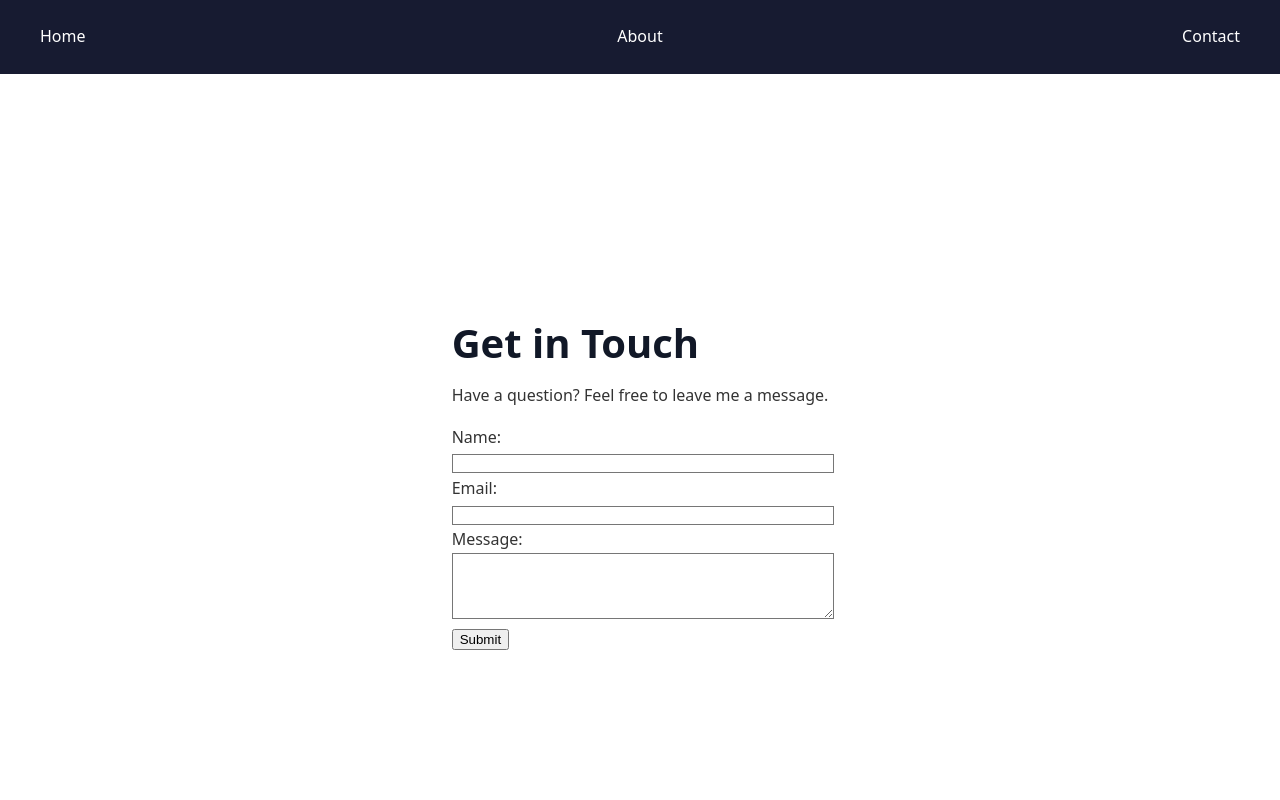
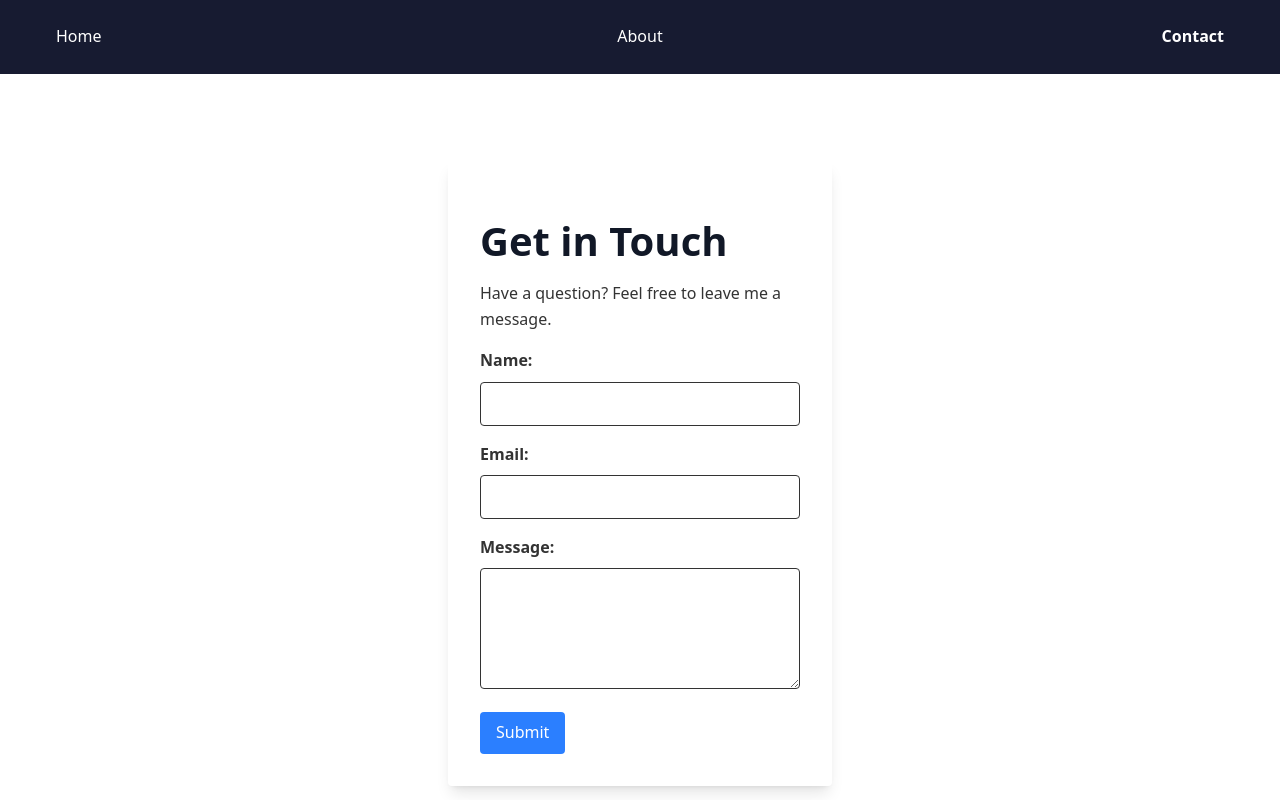
Before and after one commit to edenreich/engineering-blog, a Next.js app: page /contact in a window 1280 px wide. Shown: the top 800 px of the page. Built offline with nearby package versions, Linux system fonts and the light colour scheme.

Commit message:
style: Improve layout and styling across various components for better readability and consistency
Signed-off-by: Eden Reich <eden.reich@gmail.com>

```diff
--- a/app/about/page.tsx
+++ b/app/about/page.tsx
@@ -61,7 +61,7 @@ I can confidently attest to his senior-level expertise.`,
             />
           </div>
           <div className="md:w-2/3">
-            <h2 className="text-2xl font-semibold mb-4">Who am I?</h2>
+            <h2 className="text-3xl font-bold text-center mb-8">Who am I?</h2>
             <div className="prose lg:prose-lg">
               <p>
                 I'm a passionate software engineer with over 8 years of experience building robust applications
@@ -85,11 +85,11 @@ I can confidently attest to his senior-level expertise.`,
         <h2 className="text-3xl font-bold text-center mb-8">Testimonials</h2>
         <div className="grid md:grid-cols-3 gap-6">
           {testimonials.map((testimonial) => (
-            <div key={testimonial.id} className="bg-white dark:bg-gray-800 p-6 rounded-lg shadow-md">
+            <div key={testimonial.id} className="bg-white p-6 rounded-lg shadow-md">
               <blockquote className="italic mb-4">{testimonial.text}</blockquote>
               <div className="text-right">
                 <p className="font-semibold">{testimonial.author}</p>
-                <p className="text-sm text-gray-600 dark:text-gray-400">{testimonial.position}</p>
+                <p className="text-sm">{testimonial.position}</p>
               </div>
             </div>
           ))}
--- a/app/contact/page.tsx
+++ b/app/contact/page.tsx
@@ -18,22 +18,22 @@ export default function ContactPage() {
     };
 
     return (
-        <div className="flex justify-center items-center h-screen bg-gray-100">
+        <div className="flex justify-center items-center h-screen">
             <div className="bg-white p-8 rounded shadow-lg w-96">
                 <h1 className="text-2xl font-bold mb-4">Get in Touch</h1>
-                <p className="text-gray-600 mb-4">Have a question? Feel free to leave me a message.</p>
+                <p className="mb-4">Have a question? Feel free to leave me a message.</p>
                 <form onSubmit={handleSubmit}>
                     <div className="mb-4">
-                        <label htmlFor="name" className="block text-gray-700 font-semibold mb-2">Name:</label>
-                        <input type="text" id="name" className="w-full border border-gray-300 px-3 py-2 rounded focus:outline-none focus:ring focus:border-blue-500" />
+                        <label htmlFor="name" className="block font-semibold mb-2">Name:</label>
+                        <input type="text" id="name" className="w-full border px-3 py-2 rounded focus:outline-none focus:ring focus:border-blue-500" />
                     </div>
                     <div className="mb-4">
-                        <label htmlFor="email" className="block text-gray-700 font-semibold mb-2">Email:</label>
-                        <input type="email" id="email" className="w-full border border-gray-300 px-3 py-2 rounded focus:outline-none focus:ring focus:border-blue-500" />
+                        <label htmlFor="email" className="block font-semibold mb-2">Email:</label>
+                        <input type="email" id="email" className="w-full border px-3 py-2 rounded focus:outline-none focus:ring focus:border-blue-500" />
                     </div>
                     <div className="mb-4">
-                        <label htmlFor="message" className="block text-gray-700 font-semibold mb-2">Message:</label>
-                        <textarea id="message" rows={4} className="w-full border border-gray-300 px-3 py-2 rounded focus:outline-none focus:ring focus:border-blue-500"></textarea>
+                        <label htmlFor="message" className="block font-semibold mb-2">Message:</label>
+                        <textarea id="message" rows={4} className="w-full border px-3 py-2 rounded focus:outline-none focus:ring focus:border-blue-500"></textarea>
                     </div>
                     <button type="submit" className="bg-blue-500 text-white px-4 py-2 rounded hover:bg-blue-600 focus:outline-none focus:ring focus:border-blue-500">Submit</button>
                 </form>
--- a/app/page.tsx
+++ b/app/page.tsx
@@ -44,7 +44,7 @@ export default async function Home({
 
         <div id="tag-filter-indicator" className="mt-6 mb-8 flex justify-center" style={{ display: 'none' }}>
           <div className="filter-indicator px-6 py-3 rounded-lg shadow-sm flex items-center">
-            <span className="mr-2 text-gray-700">Currently filtering:</span>
+            <span className="mr-2">Currently filtering:</span>
             <span id="current-tag-name" className="tag-pill"></span>
             <Link href="/" className="clear-filter-btn ml-4" aria-label="Clear filter">
               <span className="sr-only">Clear filter</span>
@@ -57,7 +57,7 @@ export default async function Home({
       <h2 id="posts-heading" className="text-2xl font-bold mb-6">Blog Posts</h2>
 
       <div id="no-posts-message" className="text-center py-8" style={{ display: 'none' }}>
-        <p className="text-lg text-gray-600">No posts found with this tag.</p>
+        <p className="text-lg">No posts found with this tag.</p>
         <Link href="/" className="mt-4 inline-block text-accent-color underline">
           View all posts
         </Link>
--- a/components/MDXPost.tsx
+++ b/components/MDXPost.tsx
@@ -18,8 +18,8 @@ const MDXPost: React.FC<MDXPostProps> = ({ post }) => {
     <>
       <section className="blog-container">
         <div className="blog-post-header">
-          <h1 className="text-4xl font-bold text-gray-900">{post.metadata.title}</h1>
-          <p className="text-gray-500 mt-2 text-lg">{post.metadata.date}</p>
+          <h1 className="text-4xl font-bold">{post.metadata.title}</h1>
+          <p className="mt-2 text-lg">{post.metadata.date}</p>
           <div className="mt-4">
             <TagList initialTags={post.metadata.tags} />
           </div>
--- a/components/MDXProvider.tsx
+++ b/components/MDXProvider.tsx
@@ -16,7 +16,7 @@ export const components = {
           height: 'auto',
         }}
       />
-      {props.alt && <p className="text-center text-sm text-gray-500 mt-2">{props.alt}</p>}
+      {props.alt && <p className="text-center text-sm mt-2">{props.alt}</p>}
     </div>
   ),
   a: (props: any) => {
@@ -48,11 +48,11 @@ export const components = {
   code: (props: any) => {
     const { className } = props;
     if (!className) {
-      return <code className="bg-gray-100 px-1 py-0.5 rounded font-mono text-sm" {...props} />;
+      return <code className="px-1 py-0.5 rounded font-mono text-sm" {...props} />;
     }
     return <code className={`${className} block p-4 overflow-x-auto`} {...props} />;
   },
-  pre: (props: any) => <pre className="bg-gray-100 rounded-lg overflow-x-auto my-4" {...props} />,
+  pre: (props: any) => <pre className="rounded-lg overflow-x-auto my-4" {...props} />,
 };
 
 interface MDXProviderWrapperProps {
--- a/components/Navigation.tsx
+++ b/components/Navigation.tsx
@@ -3,7 +3,7 @@
 import { usePathname } from 'next/navigation';
 import Link from 'next/link';
 
-export default function ClientNavigation() {
+export default function Navigation() {
   const pathname = usePathname();
 
   const active = (path: string) => {
@@ -23,7 +23,7 @@ export default function ClientNavigation() {
           <li className="justify-self-start flex items-center h-full">
             <Link
               href="/"
-              className={`text-white hover:text-gray-300 ${active('/') === 'font-bold' ? 'font-bold' : ''}`}
+              className={`text-white ${active('/') === 'font-bold' ? 'font-bold' : ''}`}
             >
               Home
             </Link>
@@ -31,7 +31,7 @@ export default function ClientNavigation() {
           <li className="justify-self-center flex items-center h-full">
             <Link
               href="/about"
-              className={`text-white hover:text-gray-300 ${active('/about') === 'font-bold' ? 'font-bold' : ''}`}
+              className={`text-white ${active('/about') === 'font-bold' ? 'font-bold' : ''}`}
             >
               About
             </Link>
@@ -39,7 +39,7 @@ export default function ClientNavigation() {
           <li className="justify-self-end flex items-center h-full">
             <Link
               href="/contact"
-              className={`text-white hover:text-gray-300 ${active('/contact') === 'font-bold' ? 'font-bold' : ''}`}
+              className={`text-white ${active('/contact') === 'font-bold' ? 'font-bold' : ''}`}
             >
               Contact
             </Link>
--- a/components/ProgressBar.tsx
+++ b/components/ProgressBar.tsx
@@ -28,7 +28,7 @@ const ProgressBar: React.FC<ProgressBarProps> = ({ color, label, value }) => {
     <div className="mb-4">
       <div className="flex justify-between mb-1">
         <span className="text-sm font-medium">{label}</span>
-        <span className="text-sm font-medium text-gray-500">{value}%</span>
+        <span className="text-sm font-medium">{value}%</span>
       </div>
       <div style={containerStyles}>
         <div style={fillerStyles} />
--- a/mdx-components.tsx
+++ b/mdx-components.tsx
@@ -17,7 +17,7 @@ export function useMDXComponents(components: MDXComponents): MDXComponents {
                         height: 'auto',
                     }}
                 />
-                {props.alt && <p className="text-center text-sm text-gray-500 mt-2">{props.alt}</p>}
+                {props.alt && <p className="text-center text-sm mt-2">{props.alt}</p>}
             </div>
         ),
         a: (props: any) => {
@@ -57,11 +57,11 @@ export function useMDXComponents(components: MDXComponents): MDXComponents {
         code: (props: any) => {
             const { className } = props;
             if (!className) {
-                return <code className="bg-gray-100 px-1 py-0.5 rounded font-mono text-sm" {...props} />;
+                return <code className="px-1 py-0.5 rounded font-mono text-sm" {...props} />;
             }
             return <code className={`${className} block p-4 overflow-x-auto`} {...props} />;
         },
-        pre: (props: any) => <pre className="bg-gray-100 rounded-lg overflow-x-auto my-4" {...props} />,
+        pre: (props: any) => <pre className="rounded-lg overflow-x-auto my-4" {...props} />,
         ...components,
     };
 }
--- a/styles/globals.css
+++ b/styles/globals.css
@@ -1,6 +1,4 @@
-@tailwind base;
-@tailwind components;
-@tailwind utilities;
+@import "tailwindcss";
 
 :root {
   /* Primary colors */
```
